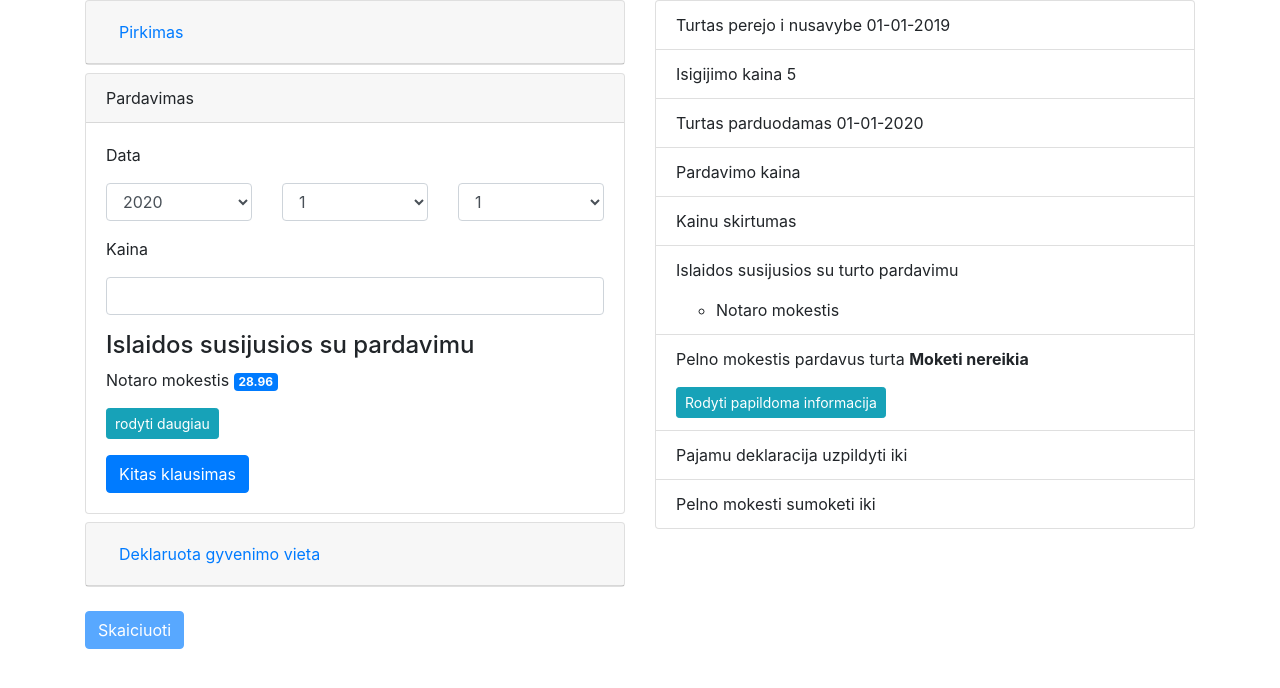
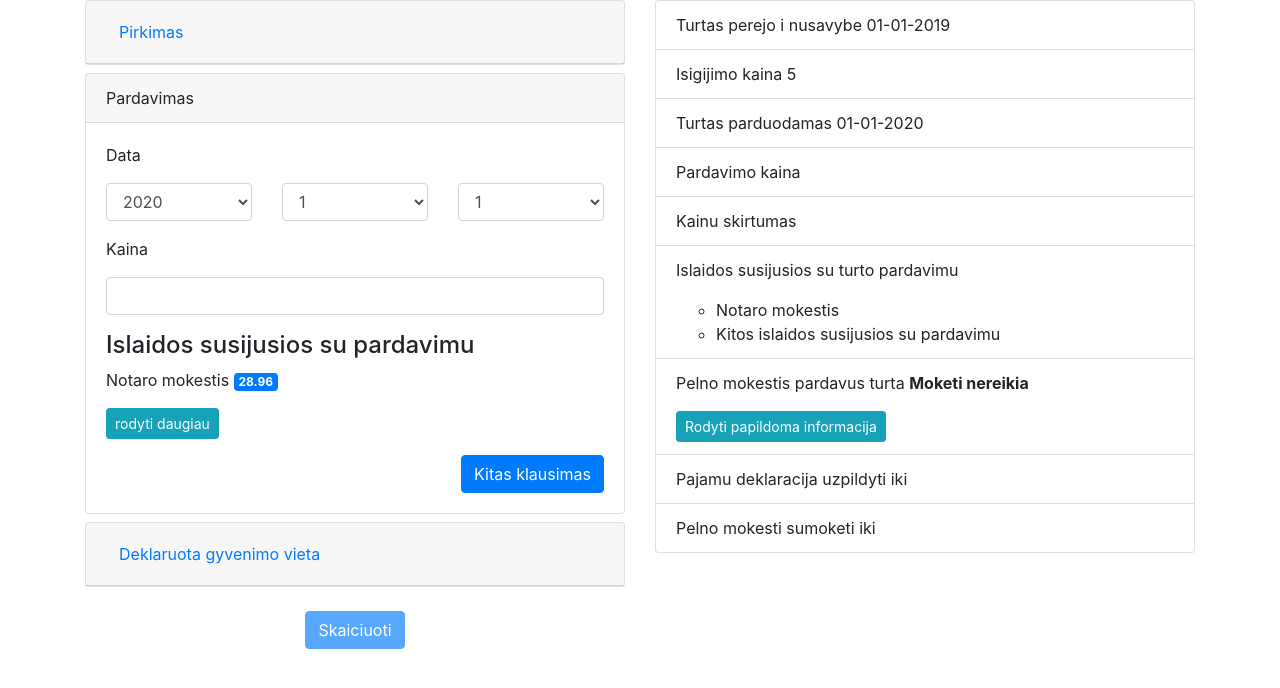
Before and after one commit to horolug/nt-duk, a React (Create React App) app: page / in a window 1280 px wide. Both pictures are taken after typing "5" into the empty fields and a click on the button "Kitas klausimas". Shown: the top 688 px of the page. Built offline with nearby package versions, Linux system fonts and the light colour scheme.

Commit message:
Other expenses are visible in the summary Button alignment

```diff
--- a/src/Components/Expenses/expenses.js
+++ b/src/Components/Expenses/expenses.js
@@ -41,7 +41,6 @@ class Expenses extends React.Component {
             {buttonText}
           </button>
 
-
         <div style={infoOpen}>
           <div className="mt-4">
             <label><strong>Notaro mokestis</strong></label>
@@ -53,6 +52,7 @@ class Expenses extends React.Component {
             <input
               type="number"
               name="purchasePrice"
+              value={this.props.notaryFee}
               onChange={(e) => this.props.handleNotaryFee(e)}
               className="form-control"/>
           </div>
@@ -64,6 +64,7 @@ class Expenses extends React.Component {
             <input
               type="number"
               name="purchasePrice"
+              value={this.props.otherExpenses}
               onChange={(e) => this.props.handleOtherExpenses(e)}
               className="form-control"/>
           </div>
--- a/src/Components/Form/form.js
+++ b/src/Components/Form/form.js
@@ -287,7 +287,8 @@ class Form extends React.Component {
               handleNotaryFee={(e) => this.handleNotaryFee(e) }
               handleOtherExpenses={(e) => this.handleOtherExpenses(e)}
               customNotaryFee={this.state.customNotaryFee}
-              notaryFee={ helpers.calculateNotaryFee(this.state.sellPrice)}
+              notaryFee={helpers.calculateNotaryFee(this.state.sellPrice)}
+              otherExpenses={this.state.otherExpenses}
               nextQuestion={(e) => this.flipQuestionCard(e)}
               jumpToQuestion={this.jumpToQuestion}
               price={this.state.sellPrice}
@@ -302,7 +303,7 @@ class Form extends React.Component {
               jumpToQuestion={this.jumpToQuestion}
             />
 
-            <div className="mt-4">
+            <div className="mt-4 text-center">
               <button
                 disabled = {this.isFormValid() ? false : true }
                 onClick={this.handleSubmit}
@@ -320,6 +321,7 @@ class Form extends React.Component {
              timeDiff={this.state.timeDiff}
              priceDiff={this.state.priceDiff}
              notaryFee={this.state.notaryFee}
+             otherExpenses={this.state.otherExpenses}
              taxAmount={this.state.taxAmount}
              taxDueDate={this.state.taxDueDate}
              taxReportDueDate={this.state.taxReportDueDate}
--- a/src/Components/QuestionCard/purchaseCard.js
+++ b/src/Components/QuestionCard/purchaseCard.js
@@ -27,9 +27,12 @@ class PurchaseCard extends React.Component {
           </div>
         </div>
       </div>
-      <button
-        onClick={this.props.nextQuestion}
-        className="btn btn-primary">Kitas klausimas </button>
+      <div className="text-right">
+        <button
+          onClick={this.props.nextQuestion}
+          className="btn btn-primary">Kitas klausimas </button>
+      </div>
+
     </div>;
     if( this.props.isVisible === 1 ){
       return (
--- a/src/Components/QuestionCard/questionCard.js
+++ b/src/Components/QuestionCard/questionCard.js
@@ -20,15 +20,6 @@ class questionCard extends React.Component {
                 className="btn btn-light">Ne</button>
             </div>
             {questionCard2}
-
-            <div className="mt-4">
-              <button
-                disabled = {this.props.isFormValid ? false : true }
-                onClick={this.props.handleSubmit}
-                className="btn btn-primary">
-                Skaiciuoti
-              </button>
-            </div>
           </div>;
 
     if ( this.props.primaryDwelling){
--- a/src/Components/QuestionCard/sellCard.js
+++ b/src/Components/QuestionCard/sellCard.js
@@ -33,11 +33,15 @@ class SellCard extends React.Component {
         handleNotaryFee={this.props.handleNotaryFee}
         handleOtherExpenses={this.props.handleOtherExpenses}
         customNotaryFee={this.props.customNotaryFee}
+        otherExpenses={this.props.otherExpenses}
         notaryFee={this.props.notaryFee} />
 
-      <button
-        onClick={this.props.nextQuestion}
-        className="btn btn-primary">Kitas klausimas </button>
+      <div className="text-right">
+        <button
+          onClick={this.props.nextQuestion}
+          className="btn btn-primary">Kitas klausimas </button>
+      </div>
+
     </div>;
     if ( this.props.isVisible === 2 ){
       return (
--- a/src/Components/Summary/summary.js
+++ b/src/Components/Summary/summary.js
@@ -46,6 +46,9 @@ class Summary extends React.Component {
               <li>
                 Notaro mokestis {this.props.notaryFee}
               </li>
+              <li>
+                Kitos islaidos susijusios su pardavimu {this.props.otherExpenses}
+              </li>
             </ul>
           </li>
           <li className="list-group-item">
```
